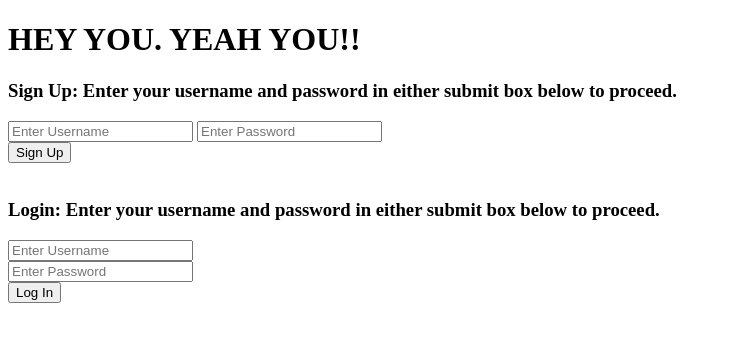
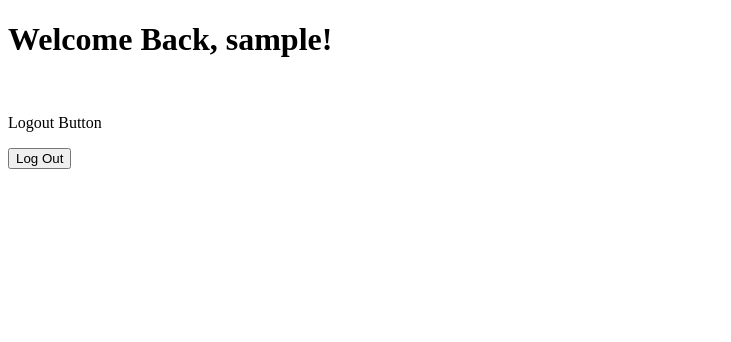
Before and after one commit to jaydenzhang55/softDev, a Flask app: page / in a window 1280 px wide. Shown: the top 342 px of the page, without its empty margins (0-731 px from the left). Run offline with Flask 3, Linux system fonts and the light colour scheme; the visitor is signed in with stand-in values (Sample User, id 1).

Commit message:
added 16 flask

```diff
--- a/14_intake/templates/login.html
+++ b/14_intake/templates/login.html
@@ -34,7 +34,7 @@
     <h3>
       Enter your username below to proceed.
     </h3>
-    <form action="/auth">
+    <form action="/response.html">
       <input type="text" name="username">
       <input type="submit" name="sub1">
     </form>
--- a/16_flask-sessions/app.py
+++ b/16_flask-sessions/app.py
@@ -1,9 +1,9 @@
 '''
 JED - Jayden Zhang, Endrit Idrizi
 SoftDev
-K16 - Flask-Form - Learning and Experimenting with Flask GET and POST Methods.
-2024-10-9
-time spent: 1 hrs
+K16 - Flask-Sessions - Creating a Flask Session to store usernames to automatically log-in without having to type the credentials.
+2024-10-15
+time spent: 2 hrs
 '''
 
 # import conventions:
@@ -24,33 +24,21 @@ app = Flask(__name__)    #create Flask object
 
 @app.route("/", methods=['GET', 'POST'])
 def disp_loginpage():
-    return render_template('login.html')
+    if 'username' in session: # if the username is still present in the session (hasn't logged out)
+        return render_template("response.html", username=session['username']) # logIn without entering credentials
+    return render_template('login.html') # else, signUp again.
 
 
 @app.route("/signUp", methods=['GET'])
 def signUp():
-    gvp = "The difference between the GET and POST methods lies in the way data is retrieved. GET checks the dictionary (args) for a key that matches the input, while POST essentially pushes your data to the servers POST dictionary (form). Both are sent as QueryStrings REQUESTS."
-    session['username'] = request.cookies.get('username')
-    session['password'] = request.cookies.get('password')
+    username = request.args.get("username") # get the inputed username
+    session['username'] = username # store it in session
 
-    print(request.cookies.get('username'))
-    print(request.cookies.get('password'))
-
-    return render_template("response.html", username=session['username'], gvp=gvp)
-
-@app.route("/logIn", methods=['GET'])
-def logIn():
-    gvp = "The difference between the GET and POST methods lies in the way data is retrieved. GET checks the dictionary (args) for a key that matches the input, while POST essentially pushes your data to the servers POST dictionary (form). Both are sent as QueryStrings REQUESTS."
-    username = request.args["username"] # GET uses request.form.
-    app.secret_key = os.urandom(32)
-
-    return render_template("response.html", username="dsajhsdlkj", gvp=gvp)
+    return render_template("response.html", username=session['username'])
 
 @app.route("/logOut", methods=['GET'])
 def logOut():
-    username = request.args["username"] # GET uses request.form.
-    app.secret_key = os.random(32)
-
+    session.clear() # clears the session when you logOut
     return render_template("logout.html")
 
 
--- a/16_flask-sessions/templates/login.html
+++ b/16_flask-sessions/templates/login.html
@@ -1,16 +1,16 @@
 <!DOCTYPE html>
 <!--
-JTC - Jayden Zhang, Caden Khuu, Tim Ng
+JED - Jayden Zhang, Endrit Idrizi
 SoftDev
-K15 - Flask-Form - Learning and Experimenting with Flask GET and POST Methods.
-2024-10-9
-time spent: 1 hrs
+K16 - Flask-Sessions - Creating a Flask Session to store usernames to automatically log-in without having to type the credentials.
+2024-10-15
+time spent: 2 hrs
 -->
 
 <html>
 
   <head>
-    <title> JTC </title>
+    <title> JED </title>
   </head>
 
   <body>
@@ -27,18 +27,6 @@ time spent: 1 hrs
       <input type="submit" name="sub2" value="Sign Up">
     </form>
     <br>
-
-    <h3>
-      Login: Enter your username and password in either submit box below to proceed.
-    </h3>
-    <form action="/logIn" method="GET">
-      <input type="text" name="username" placeholder="Enter Username">
-    </form>
-    <form action="/logIn" method="GET">
-      <input type="text" name="password" placeholder="Enter Password">
-    <br>
-      <input type="submit" name="sub4" value="Log In">
-    </form>
   </body>
 
 </html>
--- a/16_flask-sessions/templates/response.html
+++ b/16_flask-sessions/templates/response.html
@@ -1,31 +1,27 @@
 <!DOCTYPE html>
 <!--
-JTC - Jayden Zhang, Caden Khuu, Tim Ng
+JED - Jayden Zhang, Endrit Idrizi
 SoftDev
-K15 - Flask-Form - Learning and Experimenting with Flask GET and POST Methods.
-2024-10-9
-time spent: 1 hrs
+K16 - Flask-Sessions - Creating a Flask Session to store usernames to automatically log-in without having to type the credentials.
+2024-10-15
+time spent: 2 hrs
 -->
 
 
 <html>
 
   <head>
-    <title> JTC </title>
+    <title> JED </title>
   </head>
 
   <body>
     <h1>
       Welcome Back, {{ username }}!
     </h1>
-    <h3>
-    </h3>
-    <br>
-    <p> {{ gvp }} </p>
     <br>
     <form action="/logOut" method="GET">
        <p>Logout Button</p>
-      <input type="submit" name="logOut" value="GET">
+      <input type="submit" name="logOut" value="Log Out">
     </form>
   </body>
 
```
Also changed, not shown: 16_flask-sessions/notes.txt (+10 -12 lines), 16_flask-sessions/templates/logout.html (+8 -5 lines).
